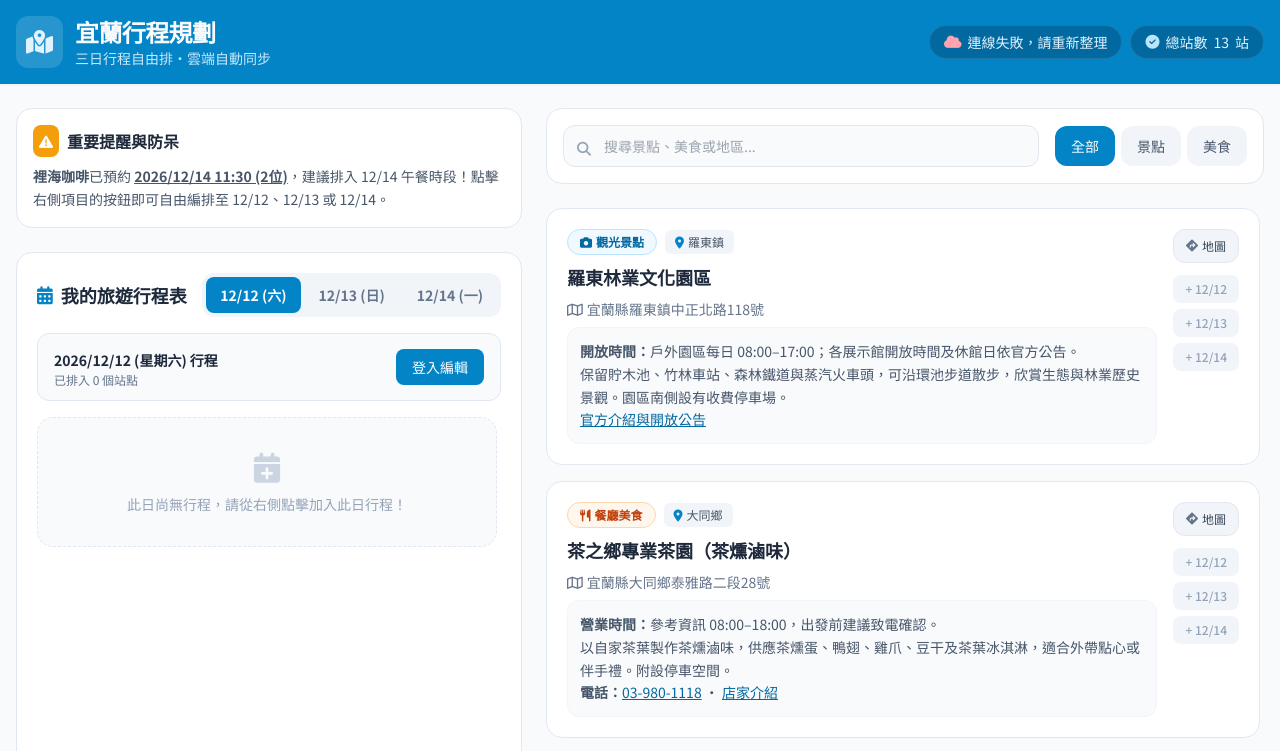
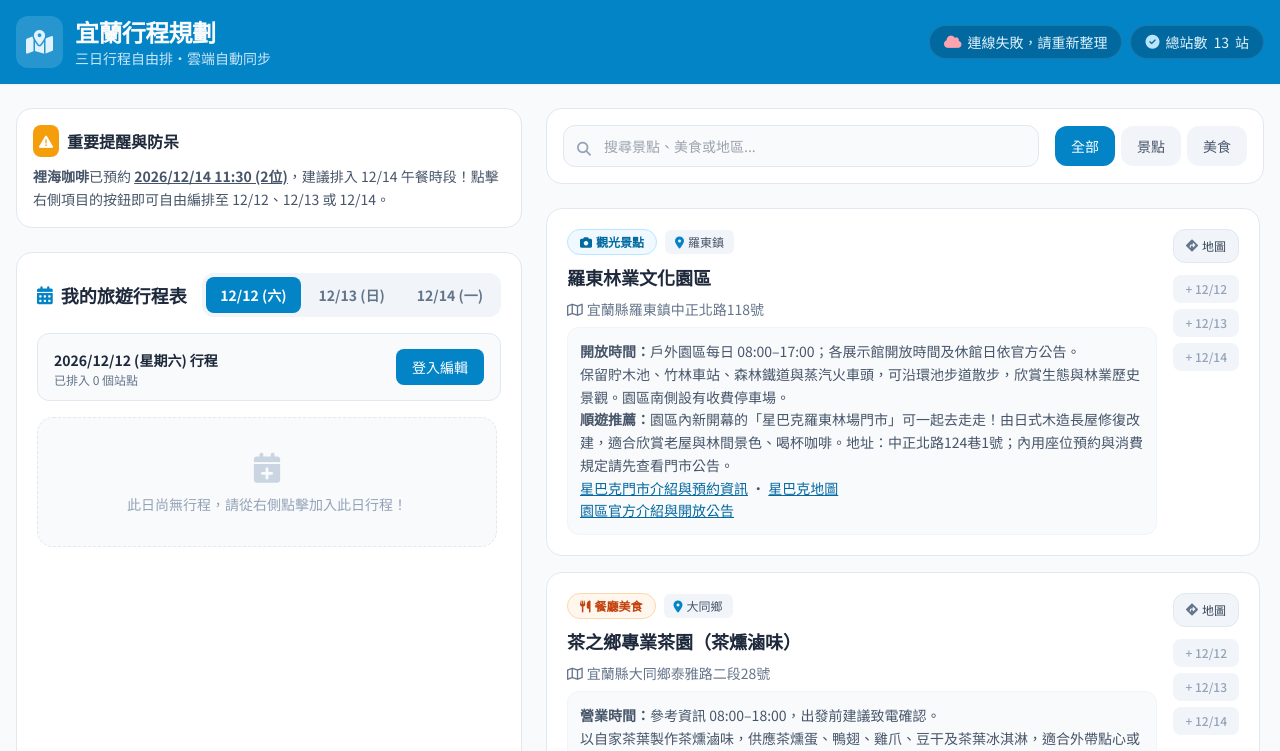
Before and after one commit to fish550212/travel, a plain HTML site: page code_artifact.html in a window 1280 px wide. Shown: the top 751 px of the page. Drawn offline with nearby package versions, Linux system fonts and the light colour scheme; no server answers.

Commit message:
Update Site source

```diff
--- a/code_artifact.html
+++ b/code_artifact.html
@@ -165,7 +165,7 @@
                 name: '羅東林業文化園區',
                 location: '宜蘭縣羅東鎮中正北路118號',
                 tag: '羅東鎮',
-                desc: '<strong>開放時間：</strong>戶外園區每日 08:00–17:00；各展示館開放時間及休館日依官方公告。<br>保留貯木池、竹林車站、森林鐵道與蒸汽火車頭，可沿環池步道散步，欣賞生態與林業歷史景觀。園區南側設有收費停車場。<br><a href="https://recreation.forest.gov.tw/Forestry/CP?typ_id=0100021" target="_blank" rel="noopener noreferrer" class="text-sky-700 underline">官方介紹與開放公告</a>',
+                desc: '<strong>開放時間：</strong>戶外園區每日 08:00–17:00；各展示館開放時間及休館日依官方公告。<br>保留貯木池、竹林車站、森林鐵道與蒸汽火車頭，可沿環池步道散步，欣賞生態與林業歷史景觀。園區南側設有收費停車場。<br><strong>順遊推薦：</strong>園區內新開幕的「星巴克羅東林場門市」可一起去走走！由日式木造長屋修復改建，適合欣賞老屋與林間景色、喝杯咖啡。地址：中正北路124巷1號；內用座位預約與消費規定請先查看門市公告。<br><a href="https://www.starbucks.com.tw/stores/special/stores_special_Luodong-Yilan.jspx" target="_blank" rel="noopener noreferrer" class="text-sky-700 underline">星巴克門市介紹與預約資訊</a> · <a href="https://www.google.com/maps/search/?api=1&query=Starbucks%20%E7%BE%85%E6%9D%B1%E6%9E%97%E5%A0%B4%E9%96%80%E5%B8%82" target="_blank" rel="noopener noreferrer" class="text-sky-700 underline">星巴克地圖</a><br><a href="https://recreation.forest.gov.tw/Forestry/CP?typ_id=0100021" target="_blank" rel="noopener noreferrer" class="text-sky-700 underline">園區官方介紹與開放公告</a>',
                 mapUrl: 'https://www.google.com/maps/search/?api=1&query=%E7%BE%85%E6%9D%B1%E6%9E%97%E6%A5%AD%E6%96%87%E5%8C%96%E5%9C%92%E5%8D%80'
             },
             {
```
Also changed, not shown: dist/server/index.js.
